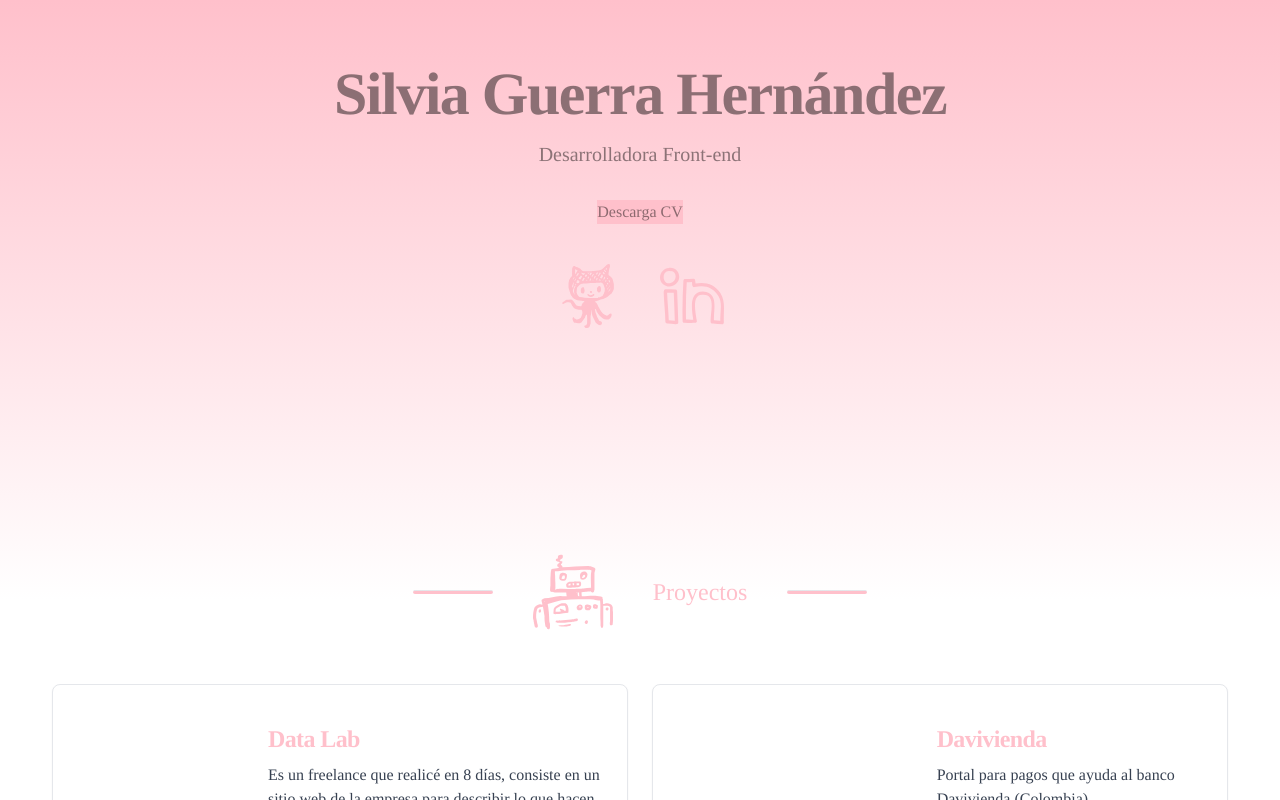
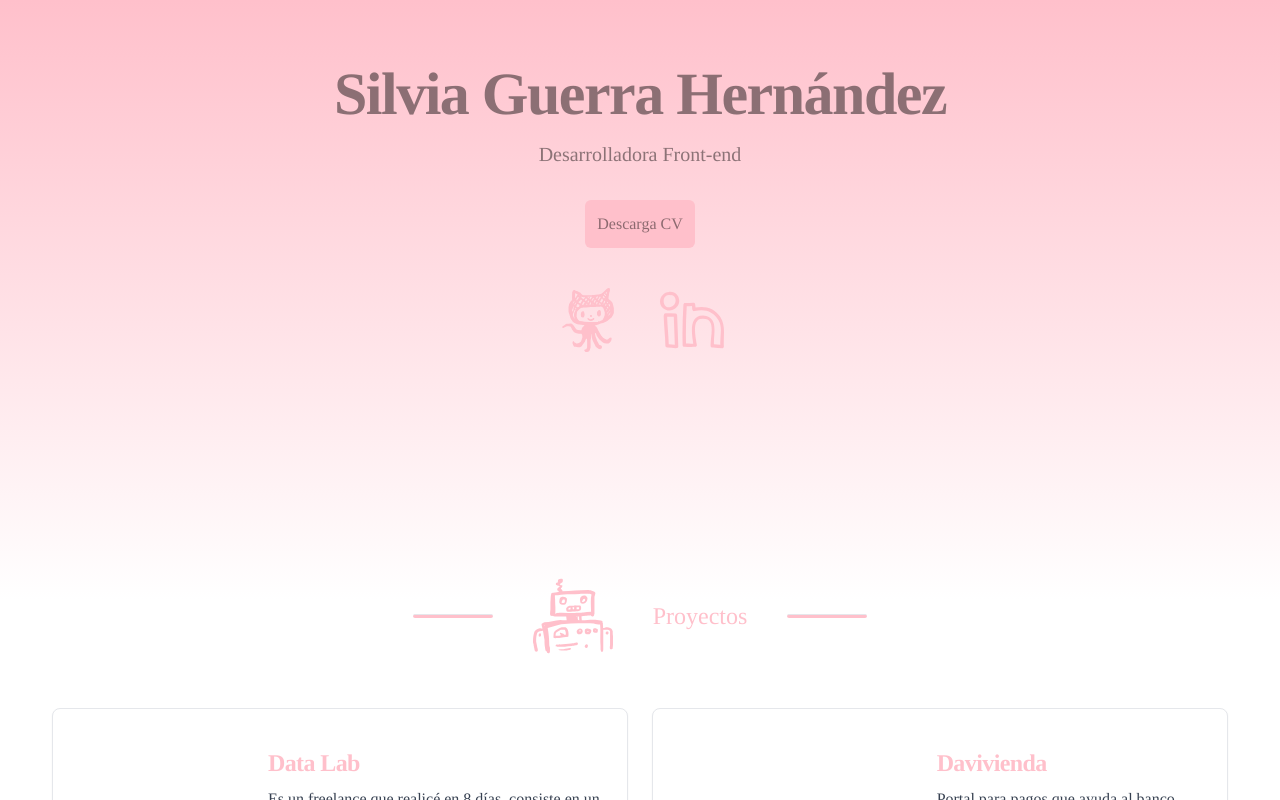
Before and after one commit to SilviaGuerra/SilviaGuerra.github.io, a React (Vite) app: page / in a window 1280 px wide. Shown: the top 800 px of the page. Built offline with nearby package versions, Linux system fonts and the light colour scheme.

Commit message:
Change rounded button cv

```diff
--- a/src/components/fold/index.tsx
+++ b/src/components/fold/index.tsx
@@ -11,7 +11,7 @@ const Fold = () => {
         <p className="mb-8 text-lg font-normal text-colorText lg:text-xl sm:px-16 lg:px-48">
           Desarrolladora Front-end
         </p>
-        <button className="bg-primary text-colorText">
+        <button className="bg-primary text-colorText p-3 rounded-r-md rounded-s-md">
           <a
             href="silviaguerrafront.pdf"
             target="_blank"
```
